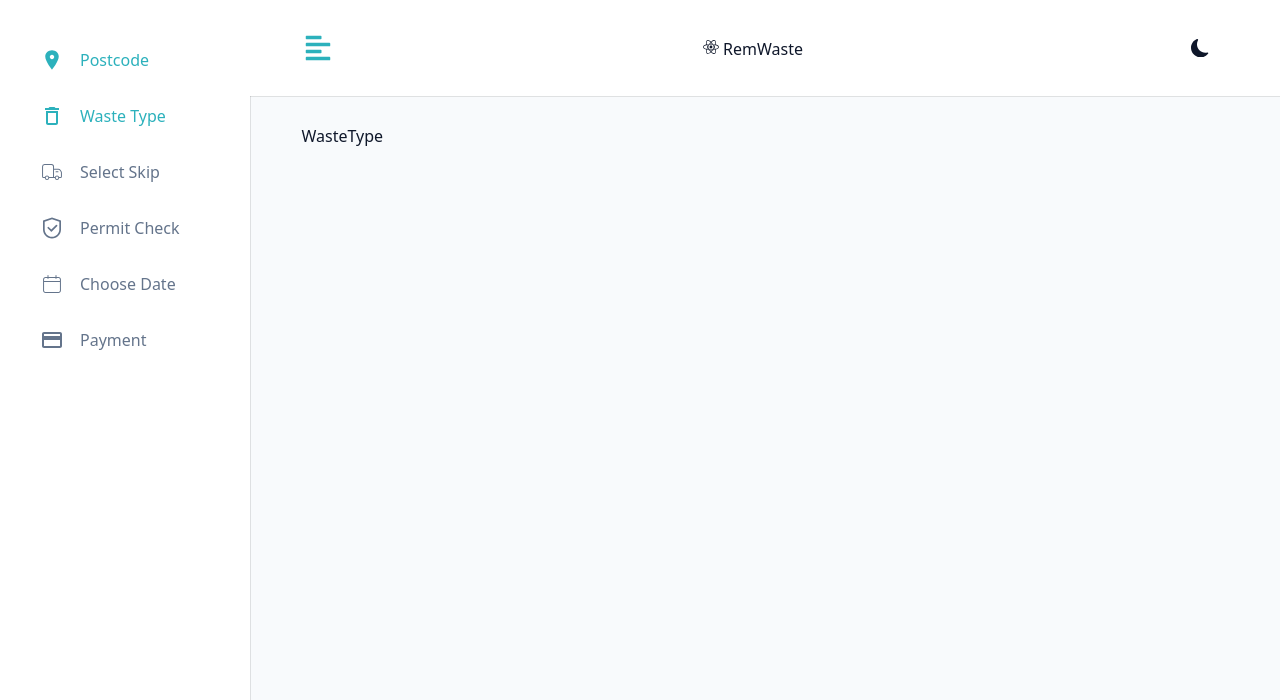
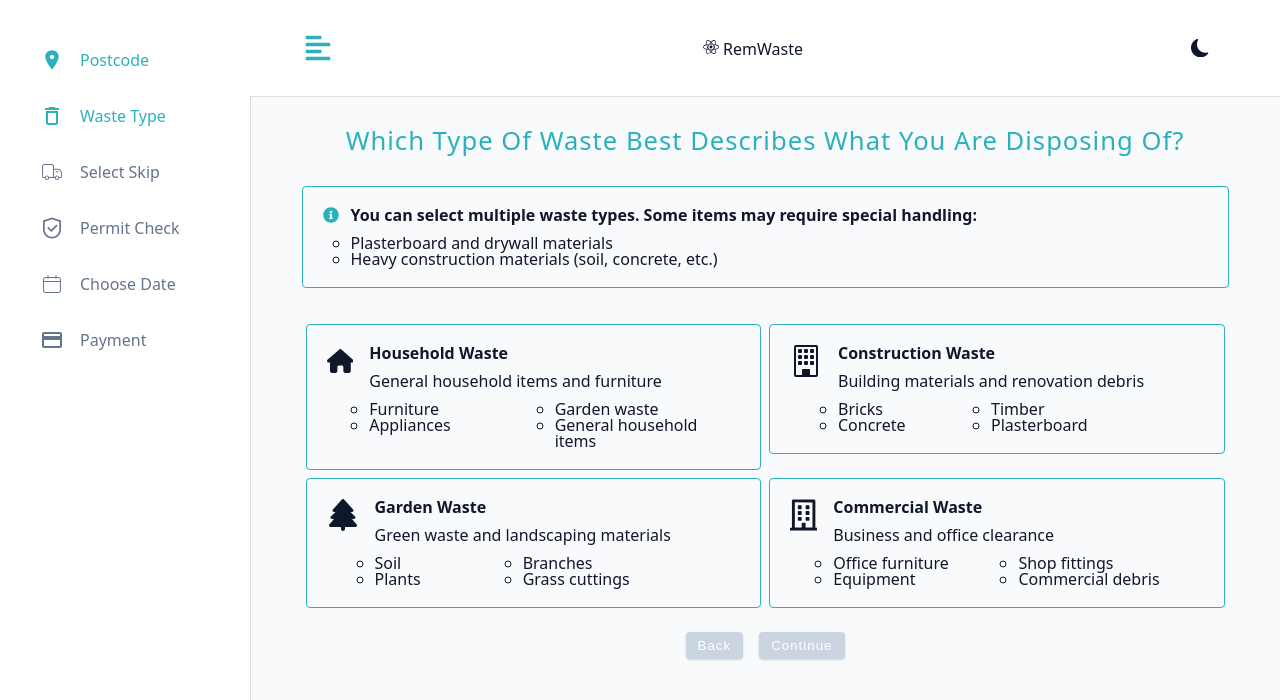
Before and after one commit to kram3r91/remwaste, a React (Create React App) app: page /waste-type in a window 1280 px wide. Shown: the top 700 px of the page. Built offline with nearby package versions, Linux system fonts and the light colour scheme.

Commit message:
Update WasteType page

```diff
--- /dev/null
+++ b/src/assets/wrappers/WasteType.js
@@ -0,0 +1,72 @@
+import styled from 'styled-components';
+
+const Wrapper = styled.section`
+	.waste-type {
+		grid-template-columns: 1fr;
+	}
+	.title {
+		color: var(--primary-500);
+	}
+	.info {
+		display: flex;
+		align-items: flex-start;
+		padding: 1.25rem;
+		border: 1px solid var(--primary-500);
+		border-radius: 0.25rem;
+		margin: 2rem 0;
+	}
+	.info-details {
+		margin: 0 0 0 0.75rem;
+	}
+	.info-details p {
+		font-weight: 600;
+		margin: 0 0 0.75rem;
+	}
+	.info-details ul {
+		list-style-type: circle;
+	}
+	.all-articles {
+		display: flex;
+		flex-wrap: wrap;
+	}
+	article {
+		flex: 50%;
+		padding: 0.25rem;
+	}
+	.article-container {
+		border-radius: 0.25rem;
+		border: 1px solid var(--primary-500);
+		padding: 1.25rem;
+		cursor: pointer;
+		display: flex;
+		flex-direction: row;
+		gap: 1rem;
+	}
+	article.active .article-container {
+		background-color: var(--primary-500);
+	}
+	.article-title {
+		font-weight: 600;
+	}
+	.article-description {
+		margin: 0.75rem 0;
+	}
+	.article-services-list {
+		display: flex;
+		flex-wrap: wrap;
+		list-style-type: circle;
+	}
+	.article-services-item {
+		flex: 50%;
+	}
+	.waste-type-buttons {
+		display: flex;
+		margin: 1.25rem 0;
+		justify-content: center;
+		gap: 1rem;
+	}
+	.waste-type-buttons .btn-disabled {
+		cursor: pointer;
+	}
+`;
+export default Wrapper;
--- a/src/pages/WasteType.jsx
+++ b/src/pages/WasteType.jsx
@@ -1,7 +1,98 @@
-import React from 'react';
+import React, { useState } from 'react';
+import { useNavigate } from 'react-router-dom';
+import Wrapper from '../assets/wrappers/WasteType';
+import { FaInfoCircle } from 'react-icons/fa';
+import wasteTypes from '../utils/wasteTypes';
 
 const WasteType = () => {
-	return <div>WasteType</div>;
+	const [wasteType, setWasteType] = useState(Number);
+	const navigate = useNavigate();
+
+	const handleBack = (e) => {
+		e.preventDefault();
+		navigate('/');
+	};
+	const handleForm = (e) => {
+		e.preventDefault();
+		navigate('/select-skip');
+	};
+	return (
+		<Wrapper>
+			<main className="waste-type">
+				<h4 className="title">
+					Which type of waste best describes what you are disposing
+					of?
+				</h4>
+				<div className="info">
+					<FaInfoCircle color="var(--primary-500)" />
+					<div className="info-details">
+						<p>
+							You can select multiple waste types. Some items may
+							require special handling:
+						</p>
+						<ul>
+							<li>Plasterboard and drywall materials</li>
+							<li>
+								Heavy construction materials (soil, concrete,
+								etc.)
+							</li>
+						</ul>
+					</div>
+				</div>
+				<div className="all-articles">
+					{wasteTypes.map((waste) => {
+						const { title, description, services, icon, id } =
+							waste;
+						return (
+							<article
+								key={id}
+								className={wasteType === id ? 'active' : ''}
+								onClick={() => setWasteType(id)}
+							>
+								<div className="article-container">
+									{icon}
+									<div>
+										<p className="article-title">{title}</p>
+										<p className="article-description">
+											{description}
+										</p>
+										<ul className="article-services-list">
+											{services.map((service) => {
+												return (
+													<li
+														className="article-services-item"
+														key={service.id}
+													>
+														{service.value}
+													</li>
+												);
+											})}
+										</ul>
+									</div>
+								</div>
+							</article>
+						);
+					})}
+				</div>
+				<div className="waste-type-buttons">
+					<button
+						type="submit"
+						className="btn btn-disabled"
+						onClick={handleBack}
+					>
+						Back
+					</button>
+					<button
+						type="submit"
+						className={`${wasteType ? 'btn' : 'btn-disabled'}`}
+						onClick={handleForm}
+					>
+						Continue
+					</button>
+				</div>
+			</main>
+		</Wrapper>
+	);
 };
 
 export default WasteType;
--- /dev/null
+++ b/src/utils/wasteTypes.jsx
@@ -0,0 +1,54 @@
+import { FaHouse, FaTree } from 'react-icons/fa6';
+import { BsBuilding } from 'react-icons/bs';
+import { FaRegBuilding } from 'react-icons/fa';
+const wasteTypes = [
+	{
+		id: 1,
+		title: 'Household Waste',
+		description: 'General household items and furniture',
+		services: [
+			{ id: 1, value: 'Furniture' },
+			{ id: 2, value: 'Garden waste' },
+			{ id: 3, value: 'Appliances' },
+			{ id: 4, value: 'General household items' },
+		],
+		icon: <FaHouse size="2rem" />,
+	},
+	{
+		id: 2,
+		title: 'Construction Waste',
+		description: 'Building materials and renovation debris',
+		services: [
+			{ id: 1, value: 'Bricks' },
+			{ id: 2, value: 'Timber' },
+			{ id: 3, value: 'Concrete' },
+			{ id: 4, value: 'Plasterboard' },
+		],
+		icon: <BsBuilding size="2rem" />,
+	},
+	{
+		id: 3,
+		title: 'Garden Waste',
+		description: 'Green waste and landscaping materials',
+		services: [
+			{ id: 1, value: 'Soil' },
+			{ id: 2, value: 'Branches' },
+			{ id: 3, value: 'Plants' },
+			{ id: 4, value: 'Grass cuttings' },
+		],
+		icon: <FaTree size="2rem" />,
+	},
+	{
+		id: 4,
+		title: 'Commercial Waste',
+		description: 'Business and office clearance',
+		services: [
+			{ id: 1, value: 'Office furniture' },
+			{ id: 2, value: 'Shop fittings' },
+			{ id: 3, value: 'Equipment' },
+			{ id: 4, value: 'Commercial debris' },
+		],
+		icon: <FaRegBuilding size="2rem" />,
+	},
+];
+export default wasteTypes;
```
